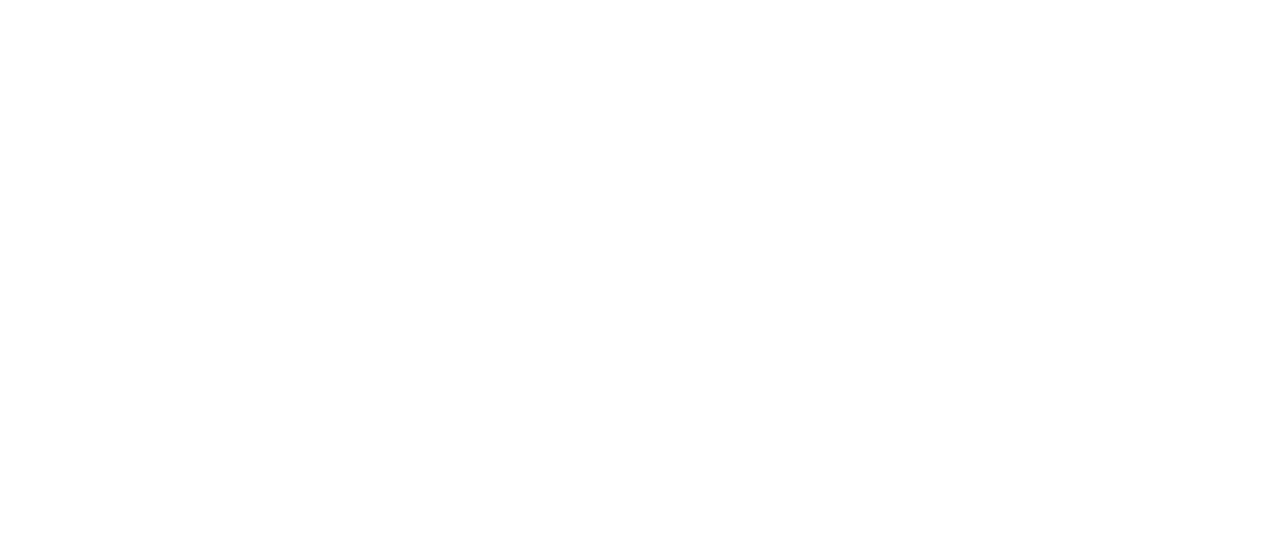
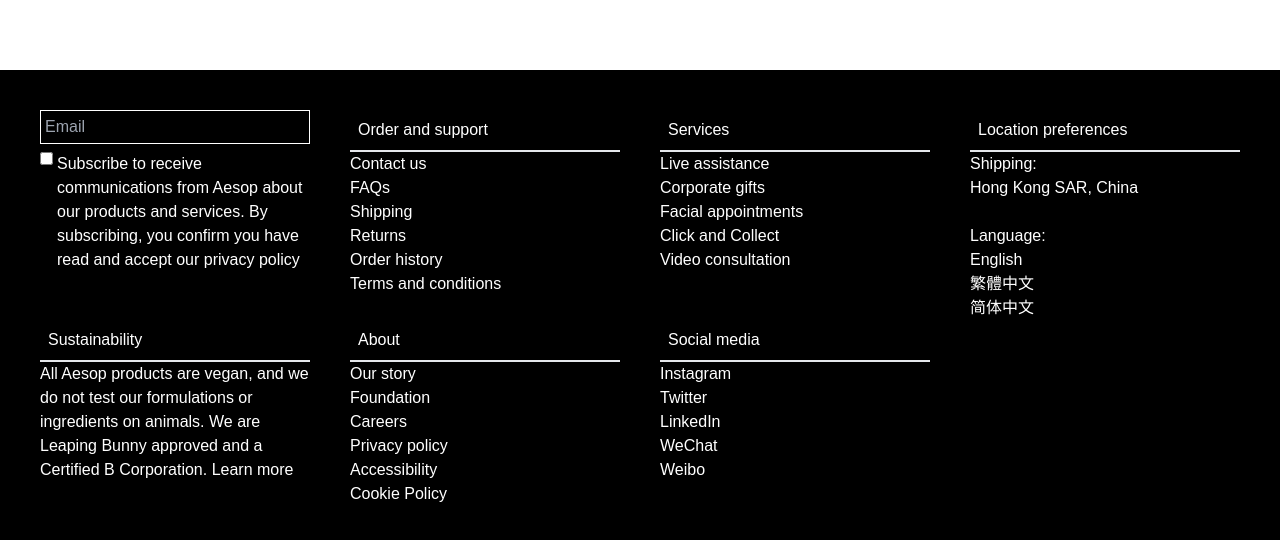
Before and after one commit to arifmia1129/aesop-job-task, a React (Create React App) app: page / in a window 1280 px wide. Shown: the part 3613-4153 px from the top of the page. Before the commit the page ends 3683 px from the top, so only its background shows below. Built offline with nearby package versions, Linux system fonts and the light colour scheme.

Commit message:
footer added

```diff
--- /dev/null
+++ b/src/components/Shared/Footer.js
@@ -0,0 +1,80 @@
+import React from 'react';
+
+const Footer = () => {
+    return (
+        <div className='bg-black p-10'>
+            <div className='md:grid grid-cols-2 lg:grid-cols-4 gap-10'>
+                <div>
+                    <input type="text" className='w-full bg-black border-white border text-white p-1' placeholder='Email' />
+                    <div className='flex items-start mt-2'>
+                        <input type="checkbox" name="" id="" />
+                        <p className='text-white pl-1'>Subscribe to receive communications from Aesop about our products and services. By subscribing, you confirm you have read and accept our privacy policy </p>
+                    </div>
+                </div>
+                <div className='text-white'>
+                    <p className='border-b-2 p-2'>Order and support</p>
+                    <ul>
+                        <li>Contact us</li>
+                        <li>FAQs</li>
+                        <li>Shipping</li>
+                        <li>Returns</li>
+                        <li>Order history</li>
+                        <li>Terms and conditions</li>
+                    </ul>
+                </div>
+                <div className='text-white'>
+                    <p className='border-b-2 p-2'>Services</p>
+                    <ul>
+                        <li>Live assistance</li>
+                        <li>Corporate gifts</li>
+                        <li>Facial appointments</li>
+                        <li>Click and Collect</li>
+                        <li>Video consultation</li>
+                    </ul>
+                </div>
+                <div className='text-white'>
+                    <p className='border-b-2 p-2'>Location preferences</p>
+                    <ul>
+                        <li>Shipping:</li>
+                        <li>Hong Kong SAR, China</li>
+                        <br />
+                        <li>Language:</li>
+                        <li>English</li>
+                        <li>繁體中文</li>
+                        <li>简体中文</li>
+                    </ul>
+                </div>
+            </div>
+            <div className='md:grid grid-cols-2 lg:grid-cols-4 gap-10'>
+
+                <div className='text-white'>
+                    <p className='border-b-2 p-2'>Sustainability</p>
+                    <p>All Aesop products are vegan, and we do not test our formulations or ingredients on animals. We are Leaping Bunny approved and a Certified B Corporation. Learn more</p>
+                </div>
+                <div className='text-white'>
+                    <p className='border-b-2 p-2'>About</p>
+                    <ul>
+                        <li>Our story</li>
+                        <li>Foundation</li>
+                        <li>Careers</li>
+                        <li>Privacy policy</li>
+                        <li>Accessibility</li>
+                        <li>Cookie Policy</li>
+                    </ul>
+                </div>
+                <div className='text-white'>
+                    <p className='border-b-2 p-2'>Social media</p>
+                    <ul>
+                        <li>Instagram </li>
+                        <li>Twitter</li>
+                        <li>LinkedIn </li>
+                        <li>WeChat</li>
+                        <li>Weibo</li>
+                    </ul>
+                </div>
+            </div>
+        </div>
+    );
+};
+
+export default Footer;
--- a/src/pages/Home/Home.js
+++ b/src/pages/Home/Home.js
@@ -8,6 +8,7 @@
 import TopBanner from '../../components/HomePage/TopBanner';
 import VideoBanner from '../../components/HomePage/VideoBanner';
 import FirstTopTitle from '../../components/Shared/FirstTopTitle';
+import Footer from '../../components/Shared/Footer';
 import Navbar from '../../components/Shared/Navbar';
 import SecondTopTitle from '../../components/Shared/SecondTopTitle';
 
@@ -29,6 +30,7 @@
                 <h3 className='font-bold text-2xl ml-10'>A superlative selection</h3>
                 <SuperlativeSelectionBanner />
             </div>
+            <Footer />
         </div>
     );
 };
```
